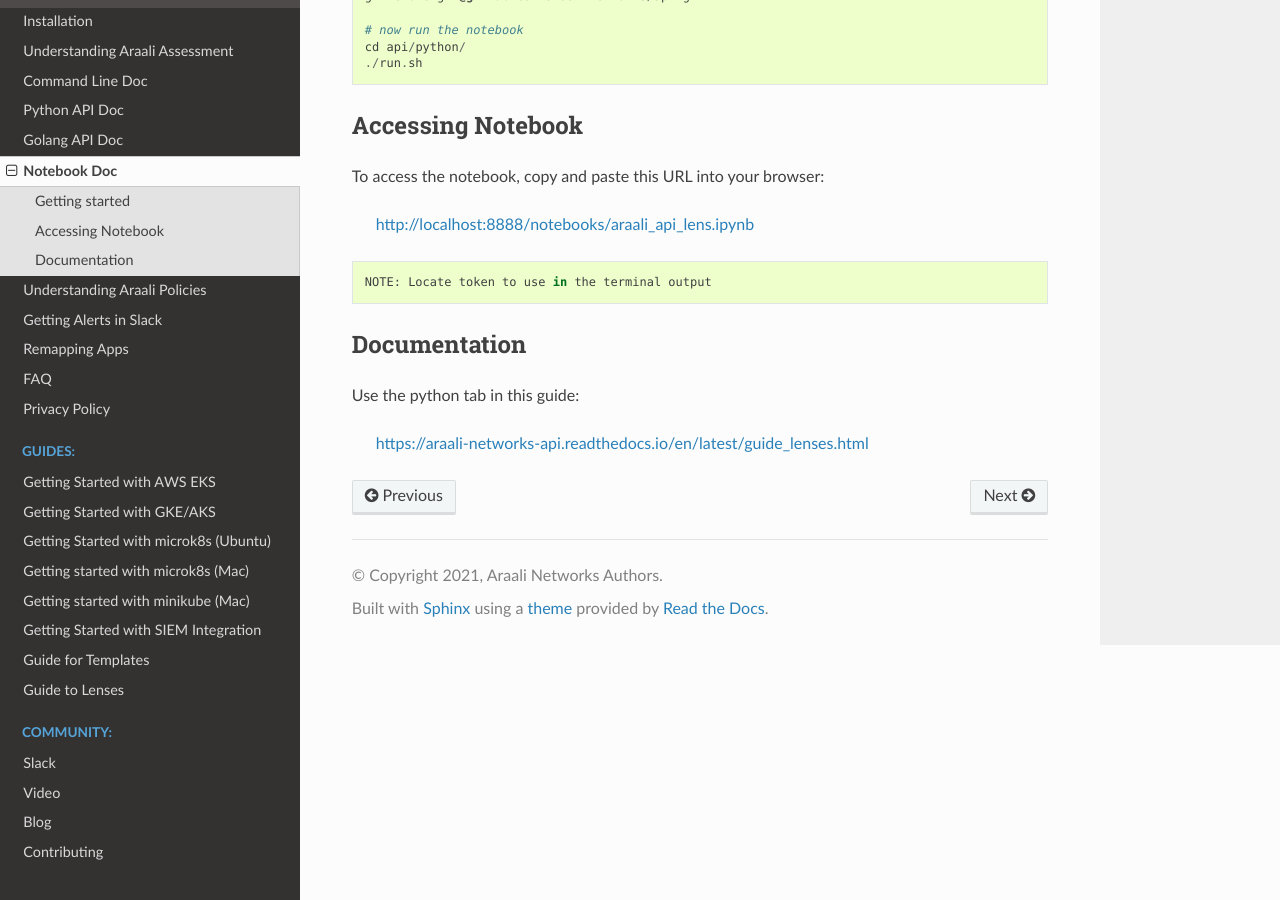
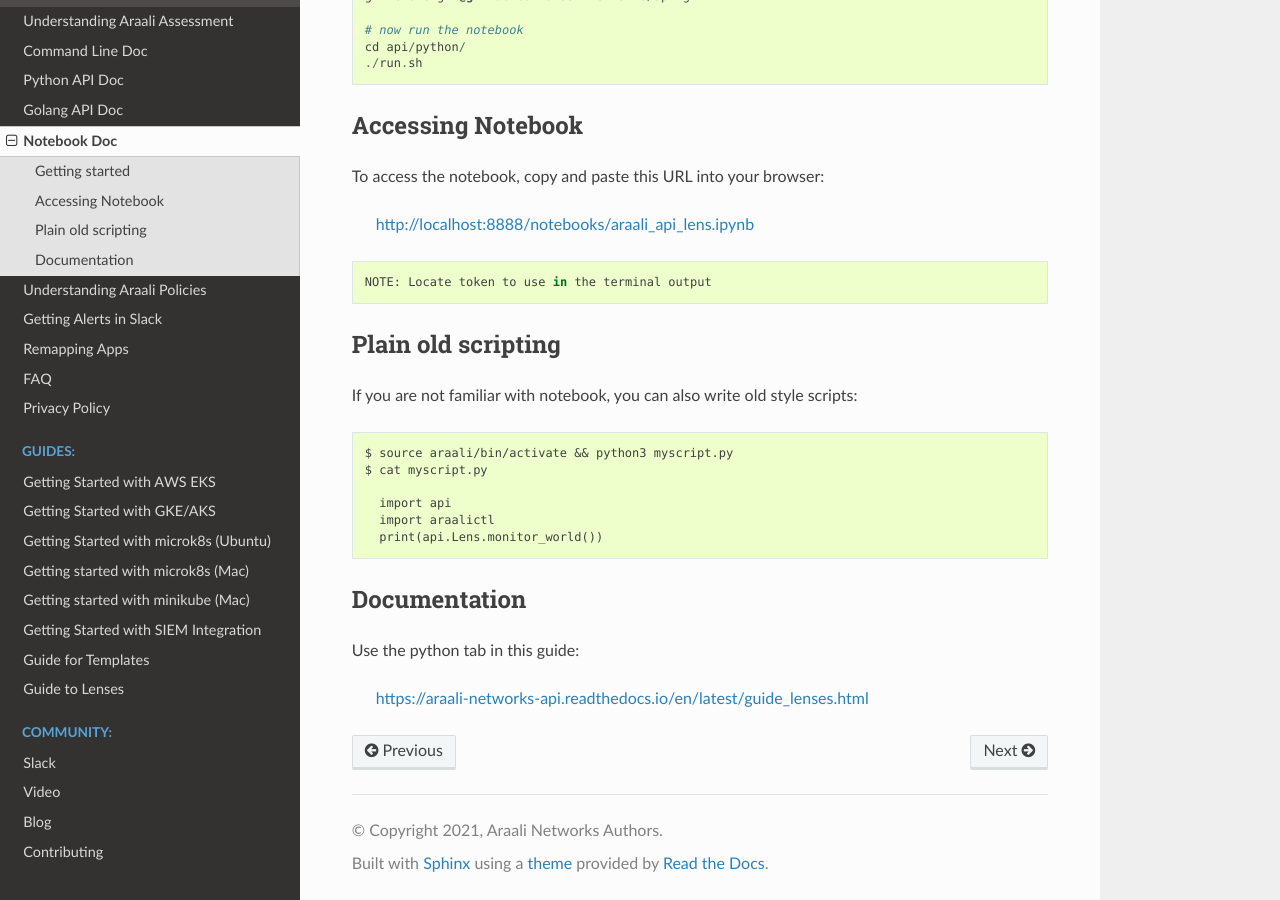
Before and after one commit to araalinetworks/api, a Sphinx documentation site: the page built from doc/source/araalictlnotebook.rst, in a window 1280 px wide and 900 px high, scrolled down 531 px. Built offline with Sphinx 7.4.7 and the Read the Docs theme 2.0.0, drawn with Linux system fonts in a browser that asks for light colours.

Commit message:
added scripts in lieu of notebook

```diff
--- a/doc/source/araalictlnotebook.rst
+++ b/doc/source/araalictlnotebook.rst
@@ -34,6 +34,17 @@
 
         NOTE: Locate token to use in the terminal output
 
+Plain old scripting
+-------------------
+If you are not familiar with notebook, you can also write old style scripts::
+
+        $ source araali/bin/activate && python3 myscript.py
+        $ cat myscript.py
+
+          import api
+          import araalictl
+          print(api.Lens.monitor_world())
+
 Documentation
 -------------
 Use the python tab in this guide:
```
